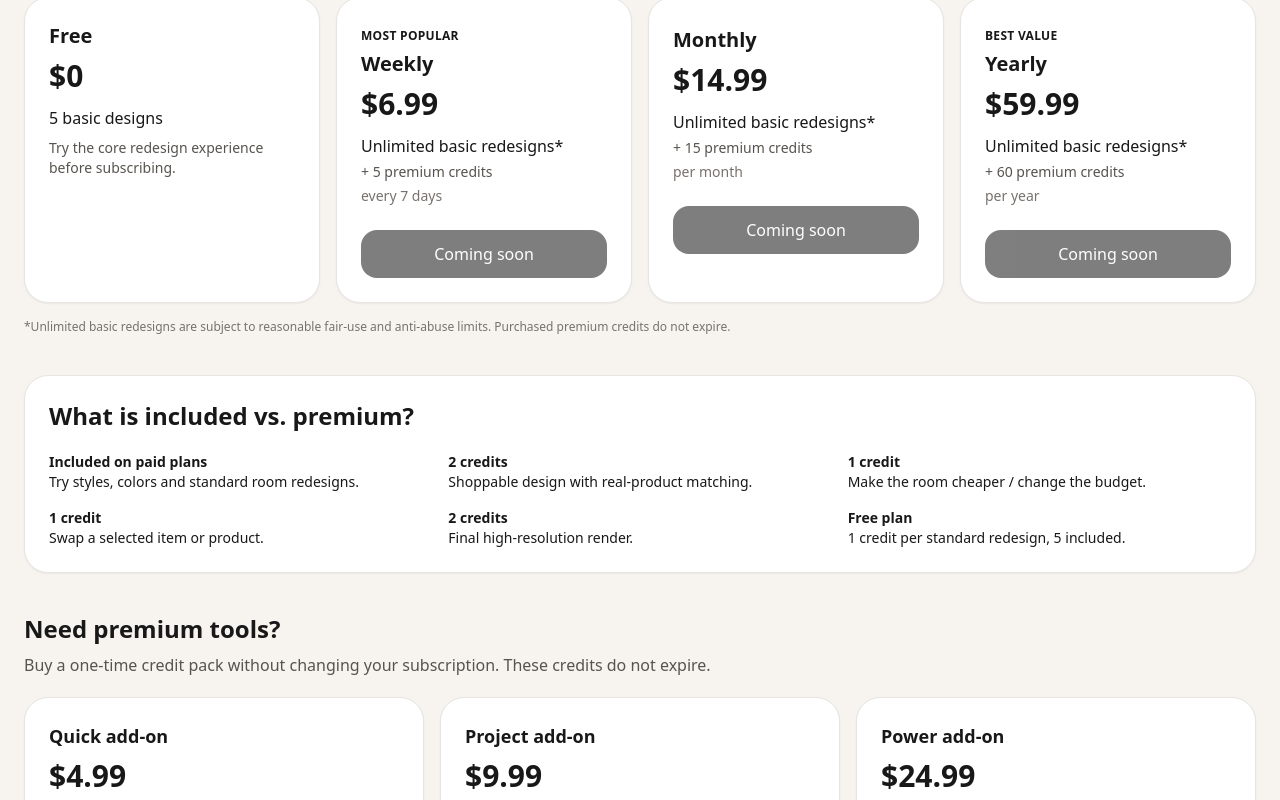
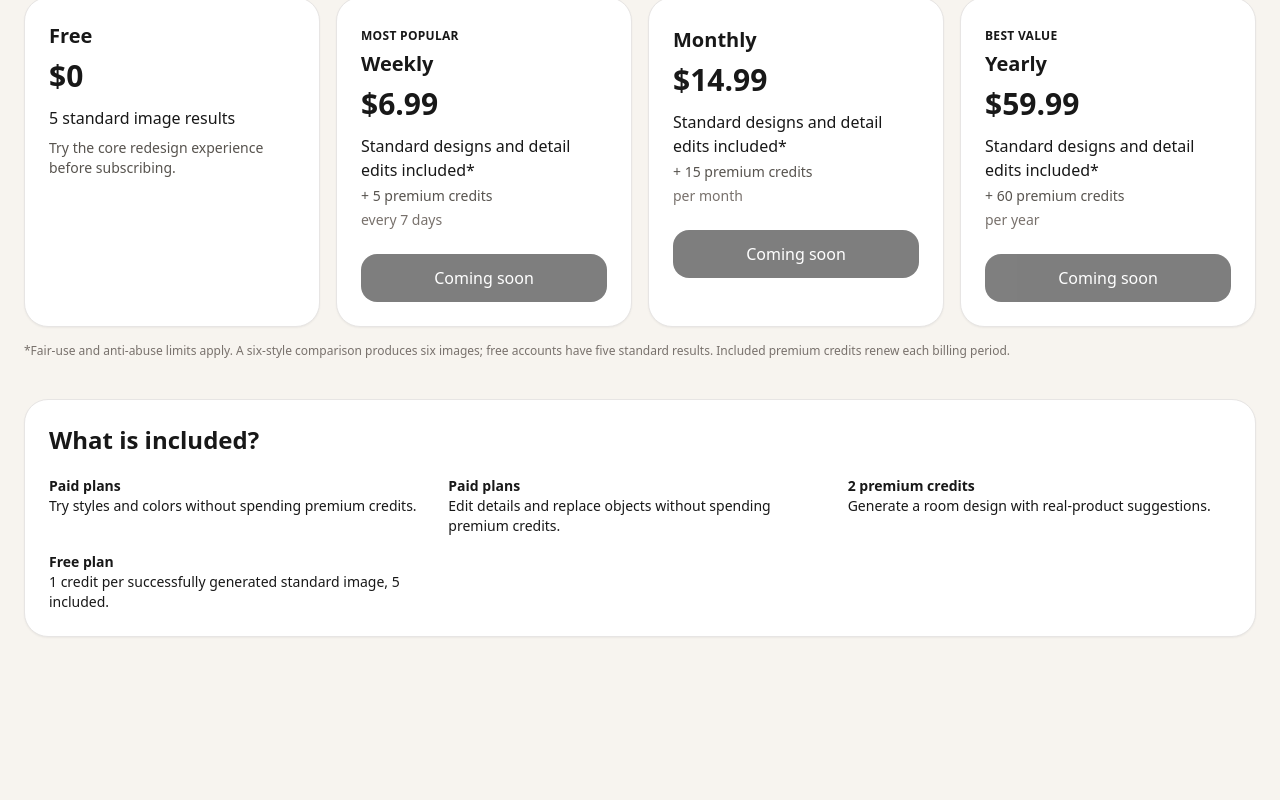
Before and after one commit to annachigirinskaya-lgtm/roomai-prototype, a Next.js app: page /pricing in a window 1280 px wide. Shown: the part 280-1080 px from the top of the page. After the commit the page ends 949 px from the top, so only its background shows below. Built offline with nearby package versions, Linux system fonts and the light colour scheme.

Commit message:
Clarify subscription benefits and prepare guarded billing test

```diff
--- a/app/api/designs/generate/route.ts
+++ b/app/api/designs/generate/route.ts
@@ -12,7 +12,7 @@ export async function POST(req:NextRequest){
   const s=await createClient();
   const {data:{user}}=await s.auth.getUser();
   if(!user)return NextResponse.json({error:'Unauthorized'},{status:401});
-  const {projectId,mode='shoppable_design',styles=[]}=await req.json() as GenerateBody;
+  const {projectId,mode='standard_design',styles=[]}=await req.json() as GenerateBody;
   const {data:project,error:pErr}=await s.from('projects').select('*').eq('id',projectId).eq('user_id',user.id).single();
   if(pErr||!project)return NextResponse.json({error:'Project not found'},{status:404});
   const requested=[...new Set(styles)].filter(x=>STYLES.includes(x as never)).slice(0,6);
@@ -21,8 +21,9 @@ export async function POST(req:NextRequest){
   const admin=createAdminClient();
   const {data:profile}=await admin.from('profiles').select('*').eq('id',user.id).single();
   const plan=profile?.plan||'free';
-  const unitCost=isComparison?CREDIT_COSTS.standard_design:(mode==='standard_design'&&plan!=='free'?0:(CREDIT_COSTS[mode]??CREDIT_COSTS.shoppable_design));
-  const estimatedCost=isComparison&&plan!=='free'?0:unitCost*(isComparison?requested.length:1);
+  const isIncluded=plan!=='free'&&(isComparison||mode==='standard_design'||mode==='budget_remix'||mode==='product_swap');
+  const unitCost=isComparison?CREDIT_COSTS.standard_design:(CREDIT_COSTS[mode]??CREDIT_COSTS.standard_design);
+  const estimatedCost=isIncluded?0:unitCost*(isComparison?requested.length:1);
   const subscriptionCredits=profile?.subscription_credits||0;
   const purchasedCredits=profile?.purchased_credits||0;
   if(subscriptionCredits+purchasedCredits<estimatedCost)return NextResponse.json({error:`This comparison needs ${estimatedCost} credits.`,credits_needed:estimatedCost,credits_available:subscriptionCredits+purchasedCredits},{status:402});
@@ -51,7 +52,7 @@ export async function POST(req:NextRequest){
     results.forEach((result,index)=>{if(result.status==='fulfilled')completed.push(result.value);else console.error(`Image generation failed for ${batch[index]}`,result.reason)});
   }
   if(!completed.length)return NextResponse.json({error:'Image generation did not return a result. Please try again.'},{status:502});
-  const charged=isComparison&&plan!=='free'?0:unitCost*completed.length;
+  const charged=isIncluded?0:unitCost*completed.length;
   let nextSubscription=subscriptionCredits;let nextPurchased=purchasedCredits;let remaining=charged;
   const fromSubscription=Math.min(nextSubscription,remaining);nextSubscription-=fromSubscription;remaining-=fromSubscription;if(remaining>0)nextPurchased-=remaining;
   await admin.from('profiles').update({subscription_credits:nextSubscription,purchased_credits:nextPurchased,generation_count:(profile?.generation_count||0)+completed.length}).eq('id',user.id);
--- a/app/api/designs/identify-item/route.ts
+++ b/app/api/designs/identify-item/route.ts
@@ -1,5 +1,6 @@
 import OpenAI from 'openai';
 import { NextRequest, NextResponse } from 'next/server';
+import { editorAccess } from '@/lib/design-access';
 
 export const runtime='nodejs';
 export const maxDuration=60;
@@ -18,7 +19,8 @@ function storeLinks(query:string){
 }
 
 export async function POST(req:NextRequest){
-  if(process.env.NEXT_PUBLIC_SUPABASE_URL&&process.env.NEXT_PUBLIC_SUPABASE_PUBLISHABLE_KEY)return NextResponse.json({error:'Prototype item selection is unavailable when account billing is enabled.'},{status:403});
+  const access=await editorAccess();
+  if(!access.allowed)return NextResponse.json({error:access.error},{status:access.status});
   if(!process.env.OPENAI_API_KEY)return NextResponse.json({error:'OpenAI is not connected in Vercel yet.'},{status:503});
   try{
     const data=await req.formData();
--- a/app/api/designs/place-product/route.ts
+++ b/app/api/designs/place-product/route.ts
@@ -1,5 +1,6 @@
 import { NextRequest, NextResponse } from 'next/server';
 import { placeProductInRoom } from '@/services/ai-image';
+import { editorAccess } from '@/lib/design-access';
 
 export const runtime='nodejs';
 export const maxDuration=300;
@@ -9,7 +10,8 @@ const MAX_PRODUCT_BYTES=12*1024*1024;
 const IMAGE_TYPES=['image/jpeg','image/png','image/webp'];
 
 export async function POST(req:NextRequest){
-  if(process.env.NEXT_PUBLIC_SUPABASE_URL&&process.env.NEXT_PUBLIC_SUPABASE_PUBLISHABLE_KEY)return NextResponse.json({error:'Prototype product edits are unavailable when account billing is enabled.'},{status:403});
+  const access=await editorAccess();
+  if(!access.allowed)return NextResponse.json({error:access.error},{status:access.status});
   if(!process.env.OPENAI_API_KEY)return NextResponse.json({error:'OpenAI is not connected in Vercel yet.'},{status:503});
   try{
     const data=await req.formData();
--- a/app/api/designs/refine/route.ts
+++ b/app/api/designs/refine/route.ts
@@ -1,5 +1,6 @@
 import { NextRequest, NextResponse } from 'next/server';
 import { refineRoomDesign } from '@/services/ai-image';
+import { editorAccess } from '@/lib/design-access';
 
 export const runtime='nodejs';
 export const maxDuration=300;
@@ -21,9 +22,10 @@ function rateLimited(req:NextRequest){
 }
 
 export async function POST(req:NextRequest){
-  if(process.env.NEXT_PUBLIC_SUPABASE_URL&&process.env.NEXT_PUBLIC_SUPABASE_PUBLISHABLE_KEY)return NextResponse.json({error:'Prototype edits are unavailable when account billing is enabled.'},{status:403});
+  const access=await editorAccess();
+  if(!access.allowed)return NextResponse.json({error:access.error},{status:access.status});
   if(!process.env.OPENAI_API_KEY)return NextResponse.json({error:'OpenAI is not connected in Vercel yet.'},{status:503});
-  if(rateLimited(req))return NextResponse.json({error:'Hourly prototype editing limit reached. Please try again later.'},{status:429});
+  if(rateLimited(req))return NextResponse.json({error:'Hourly editing limit reached. Please try again later.'},{status:429});
   try{
     const data=await req.formData();
     const image=data.get('image');
--- a/app/api/stripe/checkout/route.ts
+++ b/app/api/stripe/checkout/route.ts
@@ -44,7 +44,8 @@ export async function POST(req:NextRequest){
   }
 
   if(pack){
-    const price=packMap[pack]!;
+    const price=packMap[pack];
+    if(!price)return NextResponse.json({error:'Credit packs are not available yet.'},{status:503});
     const configured=await stripe.prices.retrieve(price);
     const expected={pack10:499,pack30:999,pack100:2499}[pack];
     if(!configured.active||configured.currency!=='usd'||configured.unit_amount!==expected||configured.type!=='one_time')return NextResponse.json({error:'Credit pack price configuration needs review.'},{status:503});
--- a/app/pricing/page.tsx
+++ b/app/pricing/page.tsx
@@ -1,3 +1,3 @@
 import Pricing from '@/components/Pricing';
 import { billingReady } from '@/lib/stripe';
-export default function Page(){const enabled=billingReady();return <><h1 className="text-3xl font-semibold mb-2">Plans & credits</h1><p className="text-stone-600 mb-6">{enabled?'Subscribe for included credits, then top up anytime if you need more. Payments are handled securely by Stripe Checkout.':'These are our planned prices. Checkout is not available yet; no payment will be collected.'}</p><Pricing paymentsEnabled={enabled}/></>}
+export default function Page(){const enabled=billingReady();return <><h1 className="text-3xl font-semibold mb-2">RoomAI plans</h1><p className="text-stone-600 mb-6">{enabled?'Choose a plan and pay securely with Stripe Checkout.':'These are our planned prices. Checkout is not available yet; no payment will be collected.'}</p><Pricing paymentsEnabled={enabled}/></>}
--- a/app/project/[id]/page.tsx
+++ b/app/project/[id]/page.tsx
@@ -2,6 +2,7 @@ import { createClient } from '@/lib/supabase/server';
 import { createAdminClient } from '@/lib/supabase/admin';
 import { redirect, notFound } from 'next/navigation';
 import ProductGrid from '@/components/ProductGrid';
+import EditSavedDesign from '@/components/EditSavedDesign';
 
 export default async function Page({params}:{params:Promise<{id:string}>}){
   const {id}=await params;const s=await createClient();const {data:{user}}=await s.auth.getUser();if(!user)redirect('/auth');
@@ -10,9 +11,11 @@ export default async function Page({params}:{params:Promise<{id:string}>}){
   const admin=createAdminClient();
   const designs=await Promise.all((rows||[]).map(async design=>{const {data}=design.generated_image_path?await admin.storage.from('generated-designs').createSignedUrl(design.generated_image_path,60*60*24):{data:null};const style=styleFromPrompt(design.prompt)||project.style;return {...design,style,generated_image_url:data?.signedUrl||design.generated_image_url}}));
   const chosen=designs.find(x=>x.style===project.style)||designs[designs.length-1];
+  const {data:profile}=await s.from('profiles').select('plan').eq('id',user.id).single();
+  const canEdit=profile?.plan&&profile.plan!=='free';
   let products:any[]=[];if(chosen){const {data}=await s.from('design_products').select('*').eq('design_id',chosen.id);products=data||[]}
   return <div className="space-y-8"><section className="card p-6"><div className="text-sm text-stone-500">{project.room_type}</div><h1 className="text-3xl font-semibold mt-1">{project.name}</h1><p className="text-stone-600 mt-2">Selected: <b>{project.style}</b> · {project.color_palette} · Budget ${Number(project.budget).toLocaleString()}</p><p className="text-sm text-stone-500 mt-2">{designs.length} AI result{designs.length===1?'':'s'} saved in this project.</p></section>
-    {chosen?.generated_image_url?<section><div className="flex items-end justify-between gap-4 mb-4"><div><div className="kicker">Selected design</div><h2 className="text-2xl font-semibold">{chosen.style}</h2></div><a className="btn-soft" href={chosen.generated_image_url} download>Save image</a></div><img className="w-full rounded-3xl border border-stone-200" src={chosen.generated_image_url} alt={`AI-generated ${chosen.style} room design`}/></section>:<div className="card p-6">No generated design yet.</div>}
+    {chosen?.generated_image_url?<section><div className="flex items-end justify-between gap-4 mb-4"><div><div className="kicker">Selected design</div><h2 className="text-2xl font-semibold">{chosen.style}</h2></div><a className="btn-soft" href={chosen.generated_image_url} download>Save image</a></div><img className="w-full rounded-3xl border border-stone-200" src={chosen.generated_image_url} alt={`AI-generated ${chosen.style} room design`}/>{canEdit&&<div className="mt-4"><EditSavedDesign imageUrl={chosen.generated_image_url} style={chosen.style} name={project.name} colorPalette={project.color_palette}/></div>}</section>:<div className="card p-6">No generated design yet.</div>}
     {designs.length>1&&<section><h2 className="text-2xl font-semibold mb-4">Saved comparison</h2><div className="compare-grid">{designs.map(design=><div className={`compare-grid-card ${design.id===chosen?.id?'selected-result':''}`} key={design.id}><img className="w-full aspect-[4/3] object-cover" src={design.generated_image_url} alt={`Saved AI-generated ${design.style} room`}/><div className="p-3"><b>{design.style}</b>{design.id===chosen?.id&&<div className="text-xs text-stone-500">Selected</div>}</div></div>)}</div></section>}
     {products.length>0&&<section><h2 className="text-2xl font-semibold mb-2">Shop this room</h2><p className="text-stone-600 mb-5">Product candidates selected for the style and budget. Retailer feeds remain clearly separate from AI generation.</p><ProductGrid products={products}/></section>}
   </div>
--- a/components/Pricing.tsx
+++ b/components/Pricing.tsx
@@ -7,15 +7,9 @@ const plans=[
   {id:'yearly',name:'Yearly',price:'$59.99',period:'per year',premium:'60 premium credits',badge:'BEST VALUE'},
 ] as const;
 
-const packs=[
-  {id:'pack10',name:'Quick add-on',price:'$4.99',credits:'10 premium credits'},
-  {id:'pack30',name:'Project add-on',price:'$9.99',credits:'30 premium credits'},
-  {id:'pack100',name:'Power add-on',price:'$24.99',credits:'100 premium credits'},
-] as const;
-
 export default function Pricing({paymentsEnabled=false}:{paymentsEnabled?:boolean}){
   const [busy,setBusy]=useState('');
-  async function checkout(kind:'subscription'|'pack',id:string){
+  async function checkout(kind:'subscription',id:string){
     const key=`${kind}:${id}`;setBusy(key);
     try{
       const r=await fetch('/api/stripe/checkout',{method:'POST',headers:{'Content-Type':'application/json'},body:JSON.stringify(kind==='subscription'?{plan:id}:{pack:id})});
@@ -26,44 +20,35 @@ export default function Pricing({paymentsEnabled=false}:{paymentsEnabled?:boolea
   return <div className="space-y-10">
     <section>
       <div className="mb-6">
-        <h1 className="text-3xl font-semibold">Simple plans. Premium tools when you need them.</h1>
-        <p className="text-stone-600 mt-2">Paid plans include unlimited basic room transformations. Premium shopping and export tools use credits.</p>
+        <h1 className="text-3xl font-semibold">Create and refine your room.</h1>
+        <p className="text-stone-600 mt-2">Every paid plan includes standard designs, style comparisons and individual object edits. Real-product matching uses the included premium credits.</p>
       </div>
       <div className="grid md:grid-cols-4 gap-4">
         <div className="card p-6">
           <h3 className="text-xl font-semibold">Free</h3><p className="text-3xl font-bold mt-2">$0</p>
-          <p className="mt-3 font-medium">5 basic designs</p>
+          <p className="mt-3 font-medium">5 standard image results</p>
           <p className="text-sm text-stone-600 mt-2">Try the core redesign experience before subscribing.</p>
         </div>
         {plans.map(p=><div className="card p-6 relative" key={p.id}>
           {'badge' in p && p.badge ? <span className="text-xs font-semibold tracking-wide">{p.badge}</span> : null}
           <h3 className="text-xl font-semibold mt-1">{p.name}</h3><p className="text-3xl font-bold mt-2">{p.price}</p>
-          <p className="mt-3 font-medium">Unlimited basic redesigns*</p>
+          <p className="mt-3 font-medium">Standard designs and detail edits included*</p>
           <p className="text-sm text-stone-600 mt-1">+ {p.premium}</p><p className="text-sm text-stone-500 mt-1">{p.period}</p>
           <button className="btn-primary mt-6 w-full disabled:opacity-50" disabled={!paymentsEnabled||Boolean(busy)} onClick={()=>checkout('subscription',p.id)}>{!paymentsEnabled?'Coming soon':busy===`subscription:${p.id}`?'Opening checkout…':'Choose plan'}</button>
         </div>)}
       </div>
-      <p className="text-xs text-stone-500 mt-4">*Unlimited basic redesigns are subject to reasonable fair-use and anti-abuse limits. Purchased premium credits do not expire.</p>
+      <p className="text-xs text-stone-500 mt-4">*Fair-use and anti-abuse limits apply. A six-style comparison produces six images; free accounts have five standard results. Included premium credits renew each billing period.</p>
     </section>
 
     <section className="card p-6">
-      <h2 className="text-2xl font-semibold">What is included vs. premium?</h2>
+      <h2 className="text-2xl font-semibold">What is included?</h2>
       <div className="grid sm:grid-cols-2 lg:grid-cols-3 gap-4 mt-5 text-sm">
-        <div><b>Included on paid plans</b><br/>Try styles, colors and standard room redesigns.</div>
-        <div><b>2 credits</b><br/>Shoppable design with real-product matching.</div>
-        <div><b>1 credit</b><br/>Make the room cheaper / change the budget.</div>
-        <div><b>1 credit</b><br/>Swap a selected item or product.</div>
-        <div><b>2 credits</b><br/>Final high-resolution render.</div>
-        <div><b>Free plan</b><br/>1 credit per standard redesign, 5 included.</div>
+        <div><b>Paid plans</b><br/>Try styles and colors without spending premium credits.</div>
+        <div><b>Paid plans</b><br/>Edit details and replace objects without spending premium credits.</div>
+        <div><b>2 premium credits</b><br/>Generate a room design with real-product suggestions.</div>
+        <div><b>Free plan</b><br/>1 credit per successfully generated standard image, 5 included.</div>
       </div>
     </section>
 
-    <section>
-      <h2 className="text-2xl font-semibold">Need premium tools?</h2>
-      <p className="text-stone-600 mt-2">Buy a one-time credit pack without changing your subscription. These credits do not expire.</p>
-      <div className="grid md:grid-cols-3 gap-4 mt-5">
-        {packs.map(p=><div className="card p-6" key={p.id}><h3 className="text-lg font-semibold">{p.name}</h3><p className="text-3xl font-bold mt-2">{p.price}</p><p className="mt-2">{p.credits}</p><button className="btn-soft mt-5 w-full disabled:opacity-50" disabled={!paymentsEnabled||Boolean(busy)} onClick={()=>checkout('pack',p.id)}>{!paymentsEnabled?'Coming soon':busy===`pack:${p.id}`?'Opening checkout…':'Buy credits'}</button></div>)}
-      </div>
-    </section>
   </div>
 }
--- a/lib/catalog.ts
+++ b/lib/catalog.ts
@@ -50,8 +50,8 @@ export const CREDIT_COSTS={
   standard_design:1,          // charged only to Free; paid plans = 0
   shoppable_design:2,         // design + real-product matching
   high_res_render:2,          // final high-resolution render
-  budget_remix:1,             // cheaper / premium budget rework
-  product_swap:1,             // replace one selected product / object
+  budget_remix:1,             // free plan; included with paid subscriptions
+  product_swap:1,             // free plan; included with paid subscriptions
 } as const;
 export const CREDIT_PACKS={
   pack10:{credits:10,label:'10 premium credits',price:'$4.99'},
--- a/lib/stripe.ts
+++ b/lib/stripe.ts
@@ -1,6 +1,6 @@
 import Stripe from 'stripe';
 export function billingReady(){
-  return Boolean(process.env.ROOMAI_PUBLIC_BILLING_ENABLED==='true'&&process.env.NEXT_PUBLIC_SUPABASE_URL&&process.env.NEXT_PUBLIC_SUPABASE_PUBLISHABLE_KEY&&process.env.SUPABASE_SERVICE_ROLE_KEY&&process.env.STRIPE_SECRET_KEY&&process.env.STRIPE_WEBHOOK_SECRET&&process.env.STRIPE_PRICE_WEEKLY&&process.env.STRIPE_PRICE_MONTHLY&&process.env.STRIPE_PRICE_YEARLY&&process.env.STRIPE_PRICE_PACK_10&&process.env.STRIPE_PRICE_PACK_30&&process.env.STRIPE_PRICE_PACK_100&&process.env.NEXT_PUBLIC_APP_URL);
+  return Boolean(process.env.ROOMAI_PUBLIC_BILLING_ENABLED==='true'&&process.env.NEXT_PUBLIC_SUPABASE_URL&&process.env.NEXT_PUBLIC_SUPABASE_PUBLISHABLE_KEY&&process.env.SUPABASE_SERVICE_ROLE_KEY&&process.env.STRIPE_SECRET_KEY&&process.env.STRIPE_WEBHOOK_SECRET&&process.env.STRIPE_PRICE_WEEKLY&&process.env.STRIPE_PRICE_MONTHLY&&process.env.STRIPE_PRICE_YEARLY&&process.env.NEXT_PUBLIC_APP_URL);
 }
 export function getStripe(){
   const key=process.env.STRIPE_SECRET_KEY;
```
Also changed, not shown: components/EditSavedDesign.tsx (added, +21 -0 lines), lib/design-access.ts (added, +13 -0 lines), 2 other files (tests, documents, lock files or other folders).
